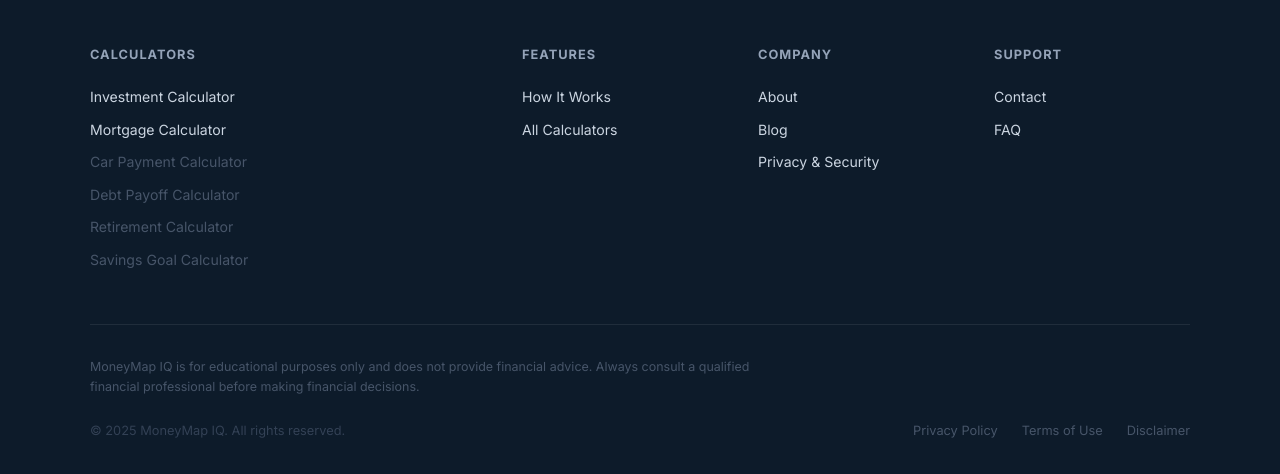
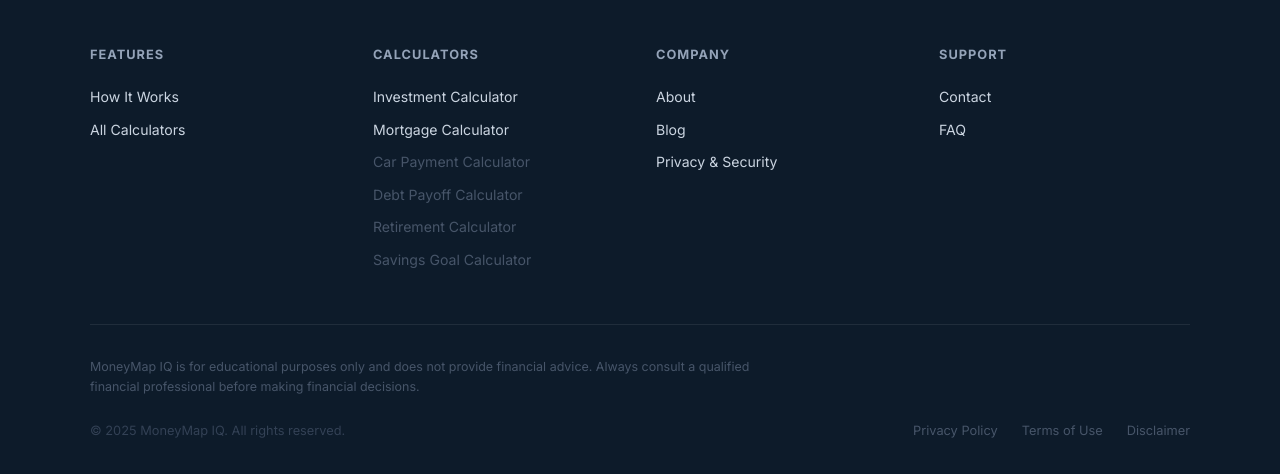
Before and after one commit to javiercodes180/moneymap-iq, a plain HTML site: page index.html in a window 1280 px wide. Shown: the part 3344-3818 px from the top of the page. Drawn offline with Linux system fonts and the light colour scheme.

Commit message:
Swap footer columns and tighten spacing

```diff
--- a/index.html
+++ b/index.html
@@ -229,6 +229,12 @@
         <div class="footer-columns">
 
           <div class="footer-col">
+            <h4>Features</h4>
+            <a href="#how-it-works">How It Works</a>
+            <a href="#calculators">All Calculators</a>
+          </div>
+
+          <div class="footer-col">
             <h4>Calculators</h4>
             <a href="calculators/investment/index.html">Investment Calculator</a>
             <a href="calculators/mortgage/index.html">Mortgage Calculator</a>
@@ -236,12 +242,6 @@
             <span class="footer-coming">Debt Payoff Calculator</span>
             <span class="footer-coming">Retirement Calculator</span>
             <span class="footer-coming">Savings Goal Calculator</span>
-          </div>
-
-          <div class="footer-col">
-            <h4>Features</h4>
-            <a href="#how-it-works">How It Works</a>
-            <a href="#calculators">All Calculators</a>
           </div>
 
           <div class="footer-col">
--- a/style.css
+++ b/style.css
@@ -532,8 +532,8 @@
 /* Link columns */
 .footer-columns {
   display: grid;
-  grid-template-columns: 2fr 1fr 1fr 1fr;
-  gap: 40px;
+  grid-template-columns: repeat(4, 1fr);
+  gap: 32px;
   padding-bottom: 48px;
   border-bottom: 1px solid rgba(255, 255, 255, 0.08);
 }
```
